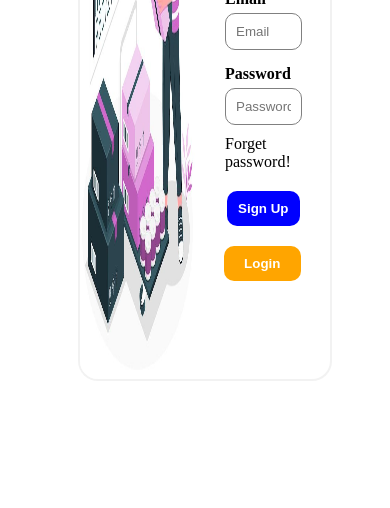
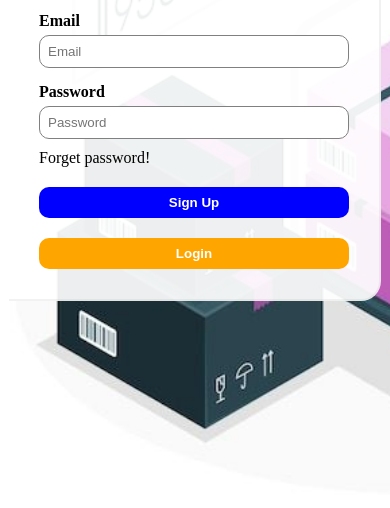
Before and after one commit to samounsuon/inventory-app, a plain HTML site: page page/sigin.html in a window 390 px wide. Shown: the part 336-844 px from the top of the page. Drawn offline with Linux system fonts and the light colour scheme; some packages are replaced by stand-ins of ours; a script that the page names is missing.

Commit message:
change form create

```diff
--- a/css/createaccount.css
+++ b/css/createaccount.css
@@ -182,67 +182,19 @@ i{
 
 
 
-
   }
 
 @media (max-width: 428px) {
     body{
-        width: 100%;
-        height: 100vh;
-    }
-    .container{
-        width: 100%;
-        height: 100vh;
-    }
-    .contain-img{
-        width: 12%;
-    }
-    .image{
-        width: 70%;
-        height: 70vh;
-        margin-right: 0px;
+        background-image: url(../images/management.jpg);
+        background-size: cover;
     }
     form{
-        height: 70vh;
-        width: 70%;
+        background-color: rgba(255, 255, 255, 0.922);
     }
-    .infor-form{
-        width: 100%;
+    img{
+        display: none;
     }
-    input[type='text']{
-        width: 103%;
-        padding: 10px;
-    }
-    input[type='email']{
-        width: 103%;
-        padding: 10px;
-    }
-    input[type='password']{
-        width: 103%;
-        padding: 10px;
-    }
-    #btnlogin{
-        padding: 10px;
-        width: 103%;
-        border-radius: 10px;
-        background-color: white;
-        border: 1px solid gray;
-    }
-    #submit{
-        width: 103%;
-        padding: 10px;
-        background-color: blue;
-        color: white;
-        border: none;
-        border-radius: 10px;
-        margin-top: 20px;
-    }
-    #btn{
-        background-color: orange;
-        padding: 10px;
-        width: 103%;
-        border-radius: 10px;
-        border: none;
-        cursor: pointer;
-    }
+
+
 }
```
